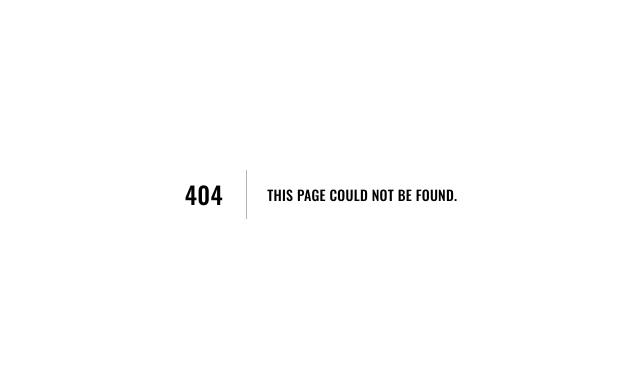
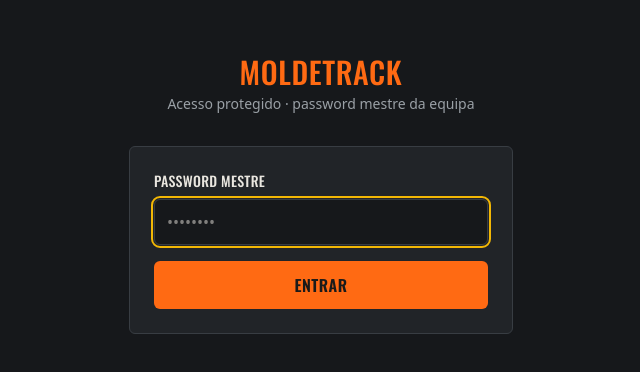
Before and after one commit to RodrigoFilipeFaria/moldetrack, a Next.js app: page /login in a window 1280 px wide. Before the commit this address had no page. Shown: the part 206-578 px from the top of the page, without its empty margins (319-959 px from the left). Built offline with nearby package versions, Linux system fonts and the light colour scheme.

Commit message:
Add files via upload

```diff
--- /dev/null
+++ b/app/login/actions.ts
@@ -0,0 +1,26 @@
+"use server";
+
+import { cookies } from "next/headers";
+import { redirect } from "next/navigation";
+import { SESSION_COOKIE, sessionTokenFor, verifyMasterPassword } from "@/lib/auth";
+
+export async function login(formData: FormData) {
+  const password = String(formData.get("password") ?? "");
+  const next = String(formData.get("next") ?? "/") || "/";
+
+  if (!verifyMasterPassword(password)) {
+    redirect(`/login?erro=1&next=${encodeURIComponent(next)}`);
+  }
+
+  const token = await sessionTokenFor(password);
+  const store = await cookies();
+  store.set(SESSION_COOKIE, token, {
+    httpOnly: true,
+    secure: true,
+    sameSite: "lax",
+    maxAge: 60 * 60 * 24 * 30,
+    path: "/",
+  });
+
+  redirect(next);
+}
--- /dev/null
+++ b/app/login/page.tsx
@@ -0,0 +1,55 @@
+import { login } from "./actions";
+
+export default async function LoginPage({
+  searchParams,
+}: {
+  searchParams: Promise<{ erro?: string; next?: string }>;
+}) {
+  const params = await searchParams;
+  const erro = params.erro === "1";
+  const next = params.next ?? "/";
+
+  return (
+    <main className="min-h-screen flex items-center justify-center p-6">
+      <div className="w-full max-w-sm">
+        <div className="text-center mb-8">
+          <h1 className="text-3xl text-orange-500" style={{ color: "var(--color-orange)" }}>
+            MoldeTrack
+          </h1>
+          <p className="text-sm mt-1" style={{ color: "var(--color-text-dim)" }}>
+            Acesso protegido &middot; password mestre da equipa
+          </p>
+        </div>
+
+        <form action={login} className="panel p-6 flex flex-col gap-4">
+          <input type="hidden" name="next" value={next} />
+          <div>
+            <label htmlFor="password" className="block text-sm mb-2 font-display">
+              Password mestre
+            </label>
+            <input
+              id="password"
+              name="password"
+              type="password"
+              required
+              autoFocus
+              className="input"
+              placeholder="••••••••"
+            />
+          </div>
+
+          {erro && (
+            <p className="text-sm flex items-center gap-2" style={{ color: "var(--color-red)" }}>
+              <span className="lamp lamp-red" />
+              Password incorreta. Tenta outra vez.
+            </p>
+          )}
+
+          <button type="submit" className="btn btn-primary w-full">
+            Entrar
+          </button>
+        </form>
+      </div>
+    </main>
+  );
+}
```
